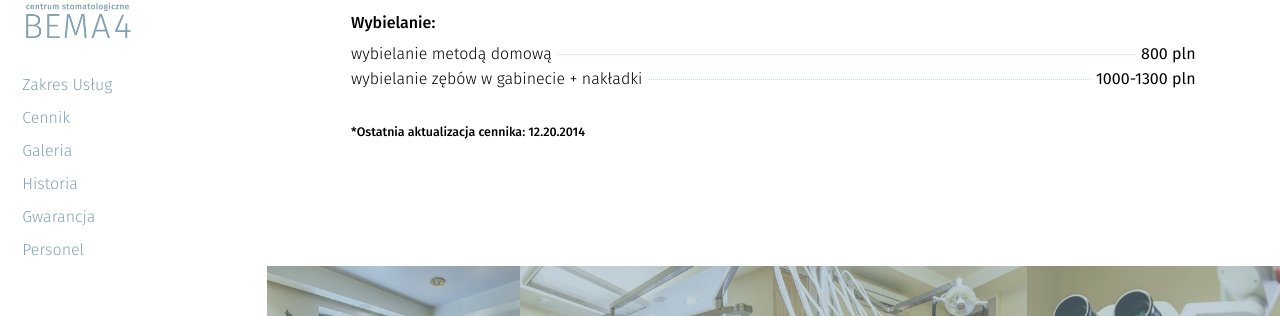
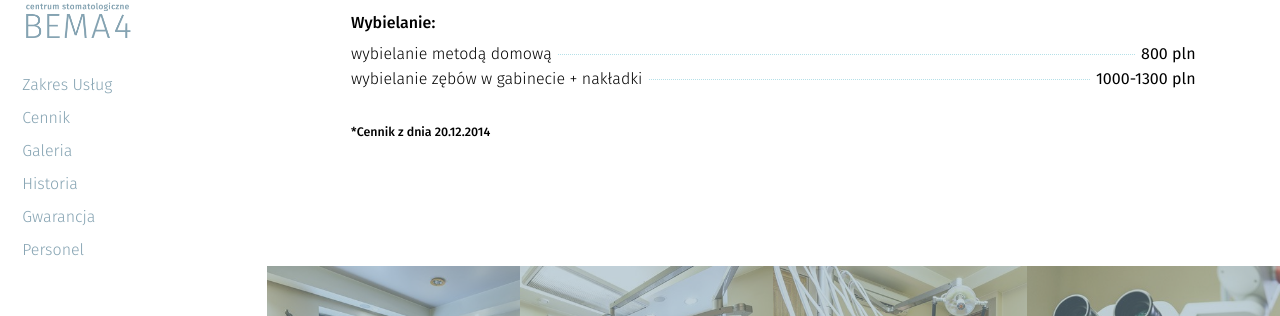
Before and after one commit to CSB4/bema4, a Jekyll site: the page built from index.html, in a window 1280 px wide and 900 px high, scrolled down 2539 px. Shown: the part 136-452 px from the top of the window. Built offline with Jekyll 4.4.1, drawn with Linux system fonts in a browser that asks for light colours; nearby versions of some CDN libraries; a file with an impossible date is left out.

Commit message:
Zmiana formatu ostatniej aktualizacji cennika

```diff
--- a/_slides/0000-03-03-cennik.markdown
+++ b/_slides/0000-03-03-cennik.markdown
@@ -80,4 +80,4 @@ published: true
 * <span>wybielanie metodą domową</span><span>800 pln</span>
 * <span>wybielanie zębów w gabinecie + nakładki</span><span>1000-1300 pln</span>
 
-<div class="cennik-aktualizacja">*Ostatnia aktualizacja cennika: 12.20.2014</div>
+<div class="cennik-aktualizacja">*Cennik z dnia 20.12.2014</div>
```
